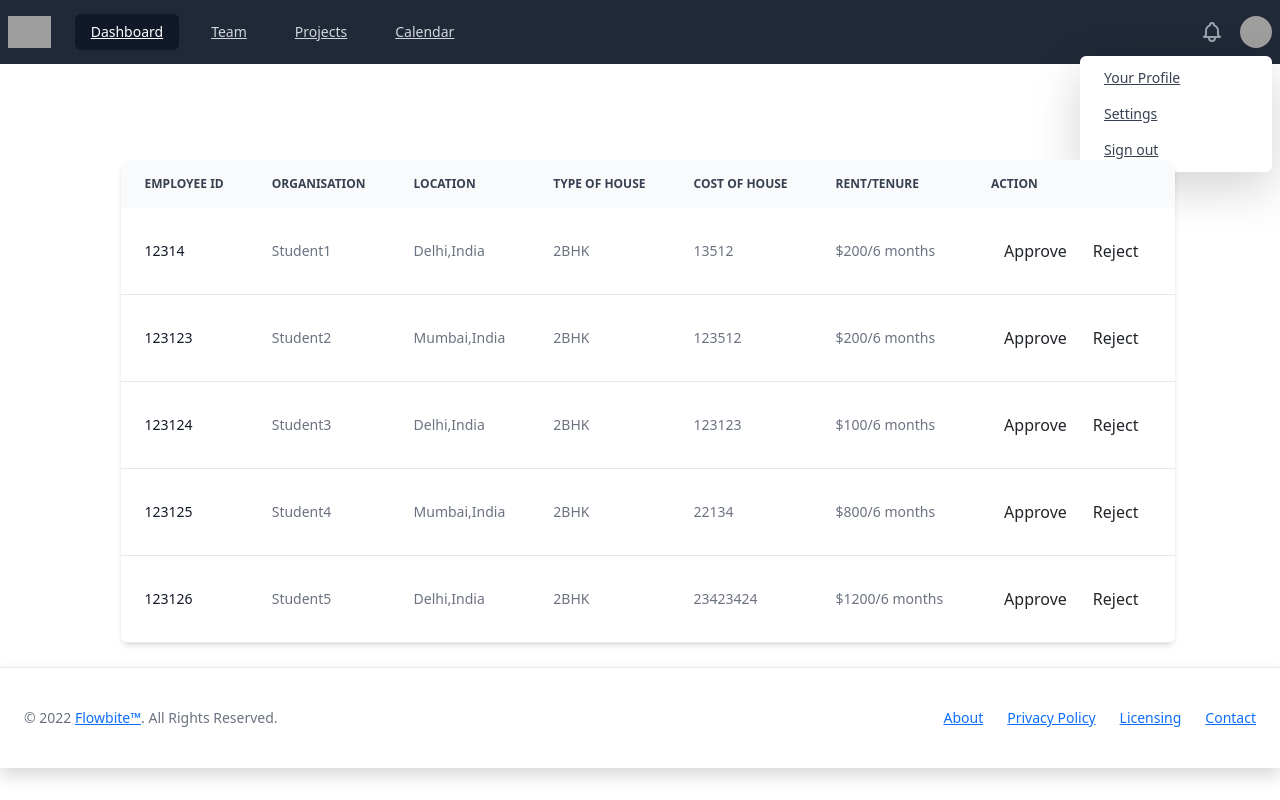
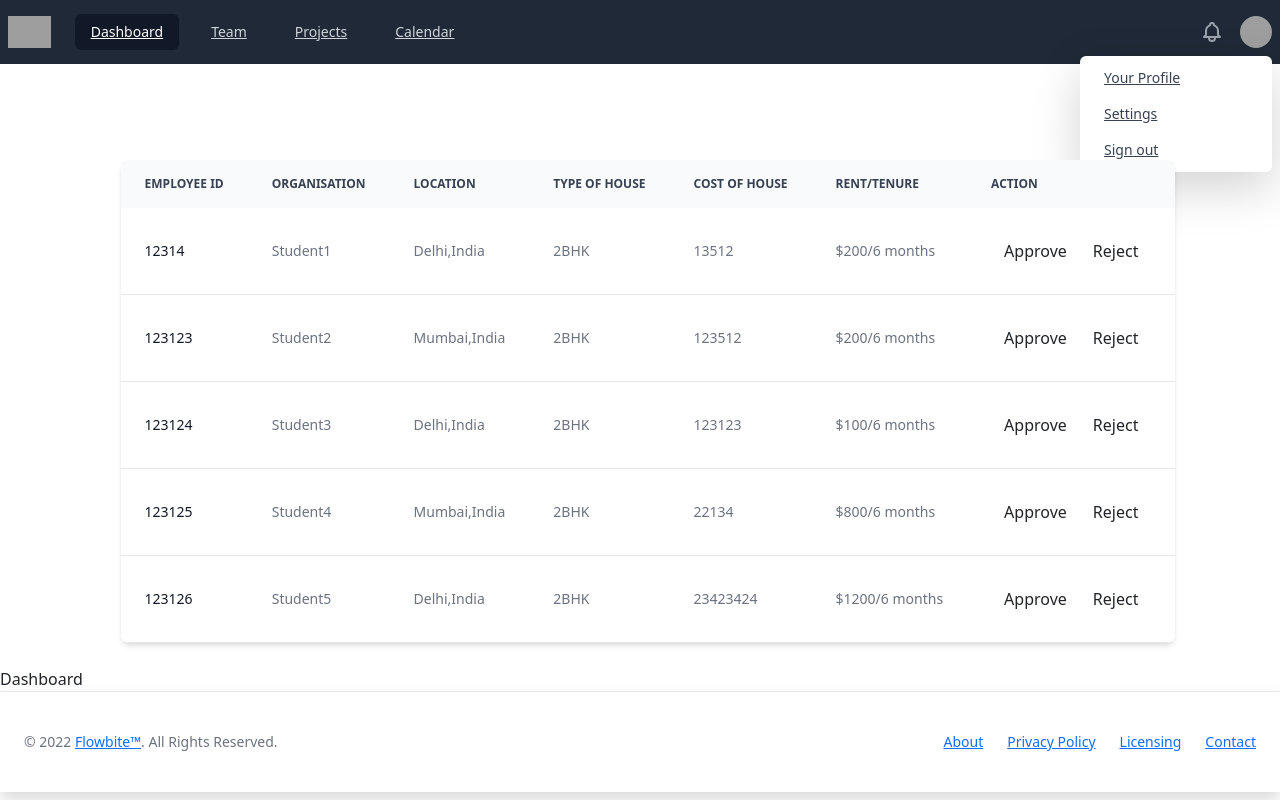
Before and after one commit to lamba-adi/project1, an Angular app: page / in a window 1280 px wide. Built offline with nearby package versions, Linux system fonts and the light colour scheme; grey boxes are pictures that could not be loaded.

Commit message:
Update app.component.html

```diff
--- a/src/app/app.component.html
+++ b/src/app/app.component.html
@@ -9,6 +9,7 @@
 <body>
   <app-nav> </app-nav>
   <app-dashboard class="flex pl-4 pt-24 pb-4 z-0 w-screen justify-center  right"></app-dashboard>
+  Dashboard
   <app-footer></app-footer>
 </body>
 </html>
```
